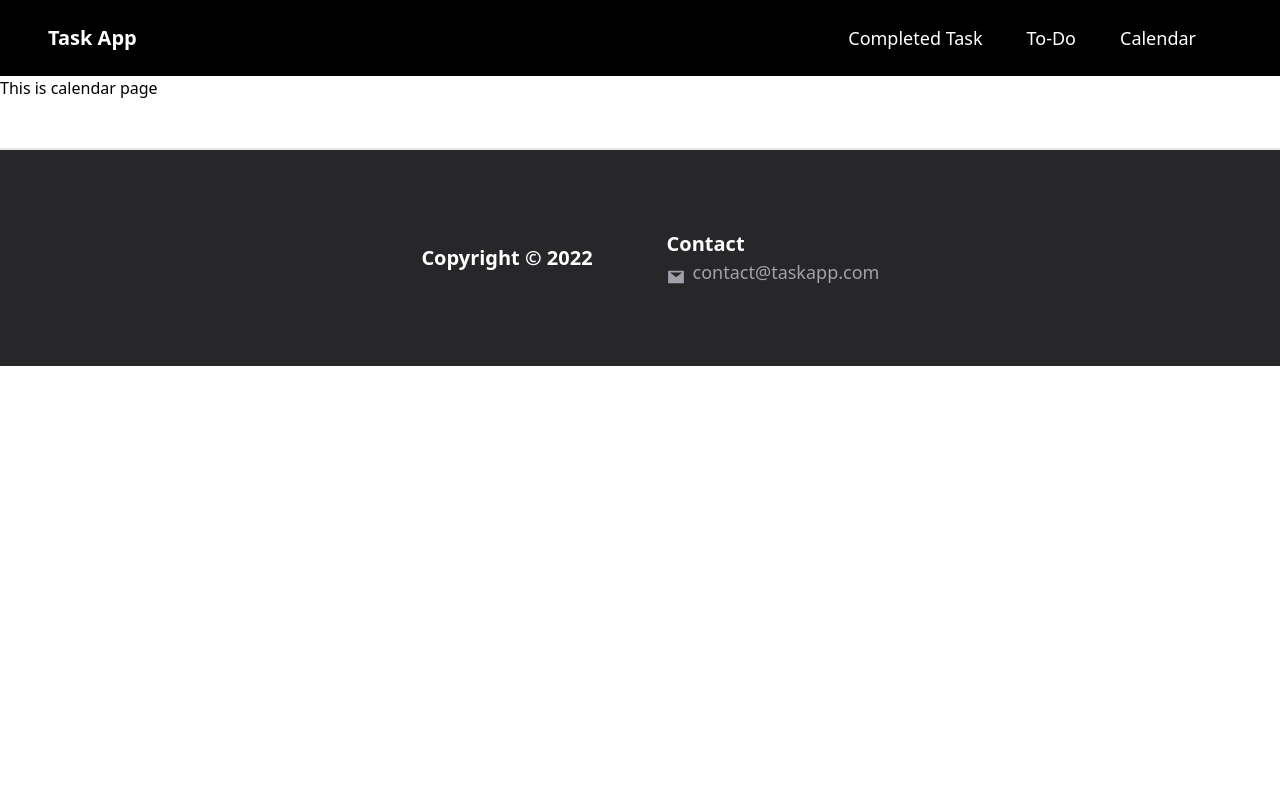
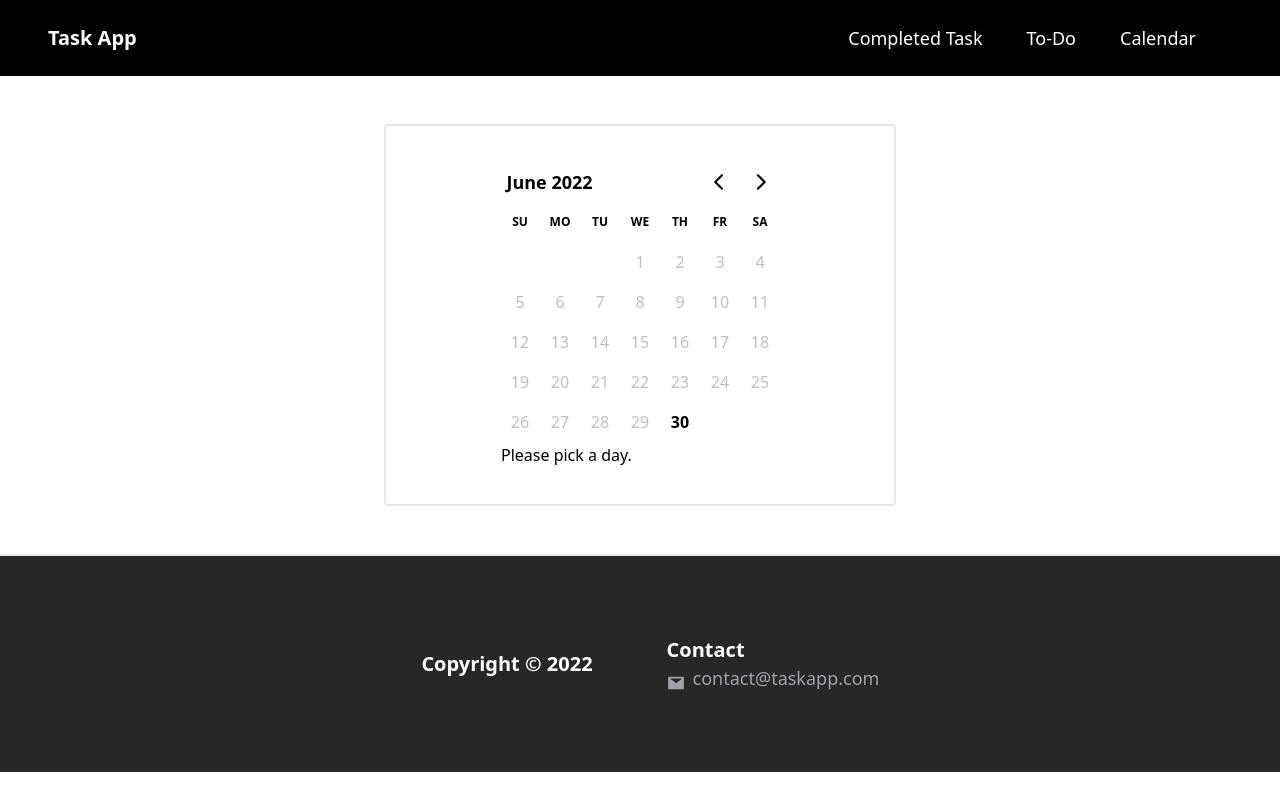
Before and after one commit to EmtiazHossainE2/task-app, a React (Create React App) app: page /calendar in a window 1280 px wide. Built offline with nearby package versions, Linux system fonts and the light colour scheme; no server answers.

Commit message:
calendar added

```diff
--- a/package.json
+++ b/package.json
@@ -7,7 +7,9 @@
     "@testing-library/react": "^13.0.0",
     "@testing-library/user-event": "^13.2.1",
     "axios": "^0.27.2",
+    "date-fns": "^2.28.0",
     "react": "^18.2.0",
+    "react-day-picker": "^8.0.7",
     "react-dom": "^18.2.0",
     "react-hot-toast": "^2.2.0",
     "react-icons": "^4.4.0",
--- a/src/components/TodoItems.js
+++ b/src/components/TodoItems.js
@@ -15,7 +15,7 @@ const TodoItems = ({ todo, index,openModal,refetch }) => {
         axios.patch(`${BASE_API}/todos/${_id}` , {completed : true})
             .then(response => {
                 console.log(response);
-                toast.success(`Your Task is Updated `, { id: "update" });
+                toast.success(`Your Task is Completed `, { id: "complete" });
                 refetch()
             })
             .catch(function (error) {
--- a/src/pages/Calendar.js
+++ b/src/pages/Calendar.js
@@ -1,10 +1,38 @@
-import React from 'react';
+import React, { useState } from 'react';
+import Layout from '../components/Layout';
 import Page from '../components/Page';
+import { format } from 'date-fns';
+import { DayPicker } from 'react-day-picker';
+import 'react-day-picker/dist/style.css';
 
 const Calendar = () => {
+    const [selected, setSelected] = useState();
+
+    let footer = <p>Please pick a day.</p>;
+    if (selected) {
+        footer = <p className='mt-5 font-bold'>You picked {format(selected, 'PP')}.</p>;
+    }
+
+    const yesterday = new Date();
+    yesterday.setDate(yesterday.getDate() - 1);
+
+    const disabledDays = [
+        { from: new Date(1000, 1, 1), to: yesterday }
+      ];
+
     return (
         <Page>
-            <h2>This is calendar page</h2>
+            <Layout >
+                <div className="flex justify-center items-center my-12 p-5 rounded border-2">
+                    <DayPicker
+                        mode="single"
+                        selected={selected}
+                        disabled={disabledDays}
+                        onSelect={setSelected}
+                        footer={footer}
+                    />
+                </div>
+            </Layout>
         </Page>
     );
 };
```
Also changed, not shown: 1 other file (tests, documents, lock files or other folders).
